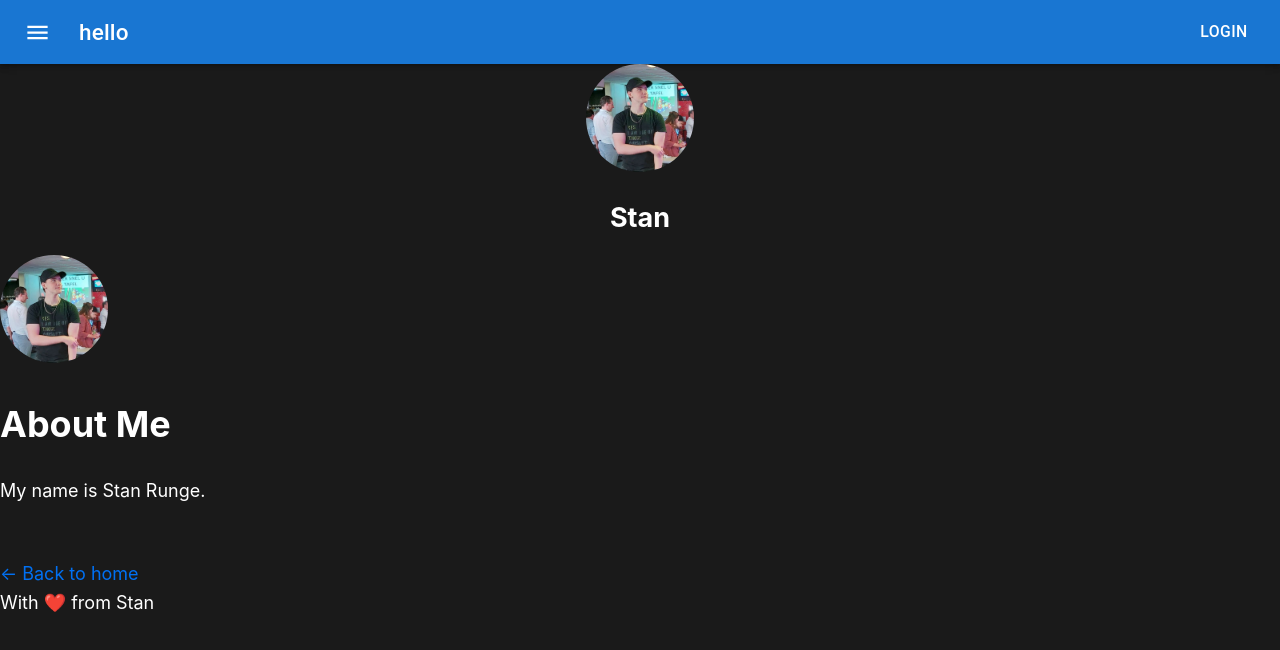
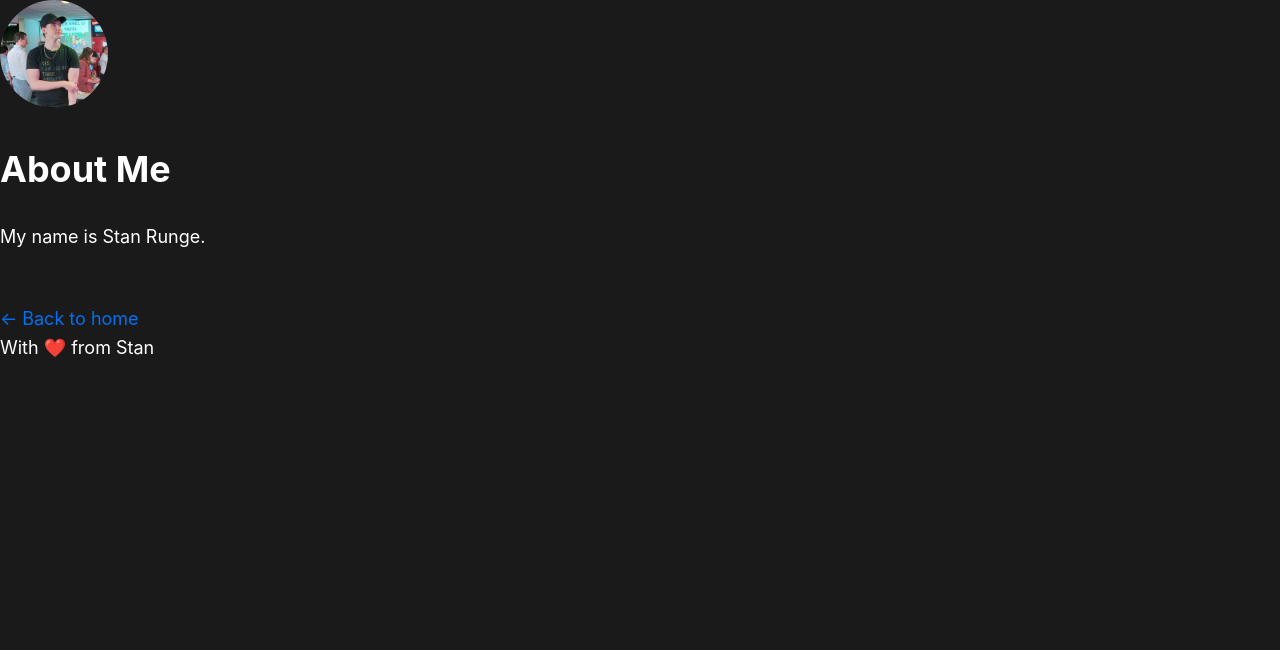
Before and after one commit to stanrunge/personal-website, a Next.js app: page /about-me in a window 1280 px wide. Shown: the top 650 px of the page. Built offline with nearby package versions, Linux system fonts and the light colour scheme.

Commit message:
optimizations

```diff
--- a/components/ActionAreaCard.js
+++ b/components/ActionAreaCard.js
@@ -12,8 +12,8 @@ export default function ActionAreaCard(props) {
                 <CardMedia
                     component="img"
                     height="140"
-                    image="/images/pfp.png"
-                    alt="green iguana"
+                    image={props.image}
+                    alt={props.alt}
                 />
                 <CardContent>
                     <Typography gutterBottom variant="h5" component="div">
--- a/components/layout.js
+++ b/components/layout.js
@@ -29,43 +29,6 @@ export default function Layout({ children, home }) {
                 <title>Unnamed page</title>
             </Head>
 
-            <ButtonAppBar title={"hello"}/>
-
-            <header className={styles.header}>
-                {home ? (
-                    <>
-                        <Image
-                            priority
-                            src="/images/pfp.png"
-                            className={utilStyles.borderCircle}
-                            height={144}
-                            width={144}
-                            alt={name}
-                        />
-                        <h1 className={utilStyles.heading2Xl}>{name}</h1>
-                    </>
-                ) : (
-                    <>
-                        <Link href="/">
-                            <a>
-                                <Image
-                                    priority
-                                    src="/images/pfp.png"
-                                    className={utilStyles.borderCircle}
-                                    height={108}
-                                    width={108}
-                                    alt={name}
-                                />
-                            </a>
-                        </Link>
-                        <h2 className={utilStyles.headingLg}>
-                            <Link href="/">
-                                <a className={utilStyles.colorInherit}>{name}</a>
-                            </Link>
-                        </h2>
-                    </>
-                )}
-            </header>
             <main>{children}</main>
             {!home && (
                 <div className={styles.backToHome}>
--- a/pages/index.js
+++ b/pages/index.js
@@ -9,7 +9,7 @@ import ActionAreaCard from "../components/ActionAreaCard";
 export default function Home() {
     return (
         <div>
-            <ButtonAppBar/>
+            <ButtonAppBar title={"Home"}/>
             <div className={styles.container}>
                 <Head>
                     <title>Stan&#39;s website</title>
```
Also changed, not shown: pages/events/current.js (deleted, +0 -16 lines), public/vercel.svg (deleted), 1 other file (tests, documents, lock files or other folders).
